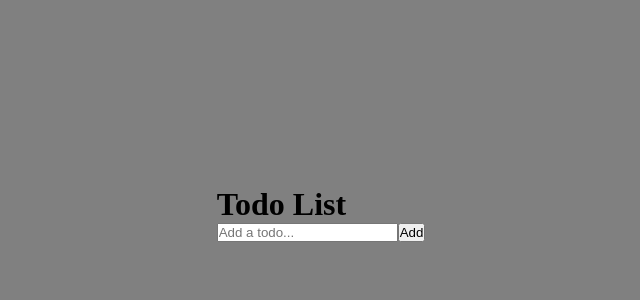
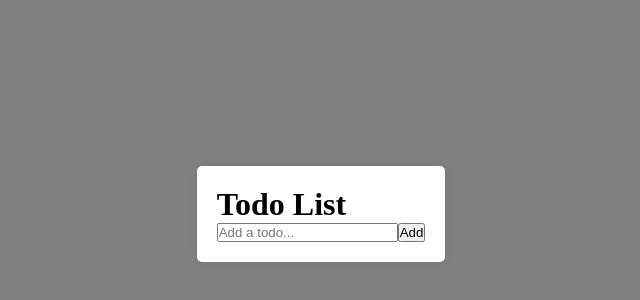
Before and after one commit to Isidorsson/lexicon-tasks, a React (Vite) app in the folder lexicon-task-react-todo-list/: page / in a window 1280 px wide. Shown: the part 186-486 px from the top of the page, without its empty margins (319-959 px from the left). Built offline with nearby package versions, Linux system fonts and the light colour scheme.

Commit message:
Add styling to App component

```diff
--- a/lexicon-task-react-todo-list/src/index.css
+++ b/lexicon-task-react-todo-list/src/index.css
@@ -12,3 +12,12 @@
   height: 100vh;
   background-color: gray;
 }
+
+.App {
+  width: 100%;
+  max-width: 600px;
+  background-color: white;
+  padding: 20px;
+  border-radius: 5px;
+  box-shadow: 0 0 10px rgba(0, 0, 0, 0.1);
+}
```
